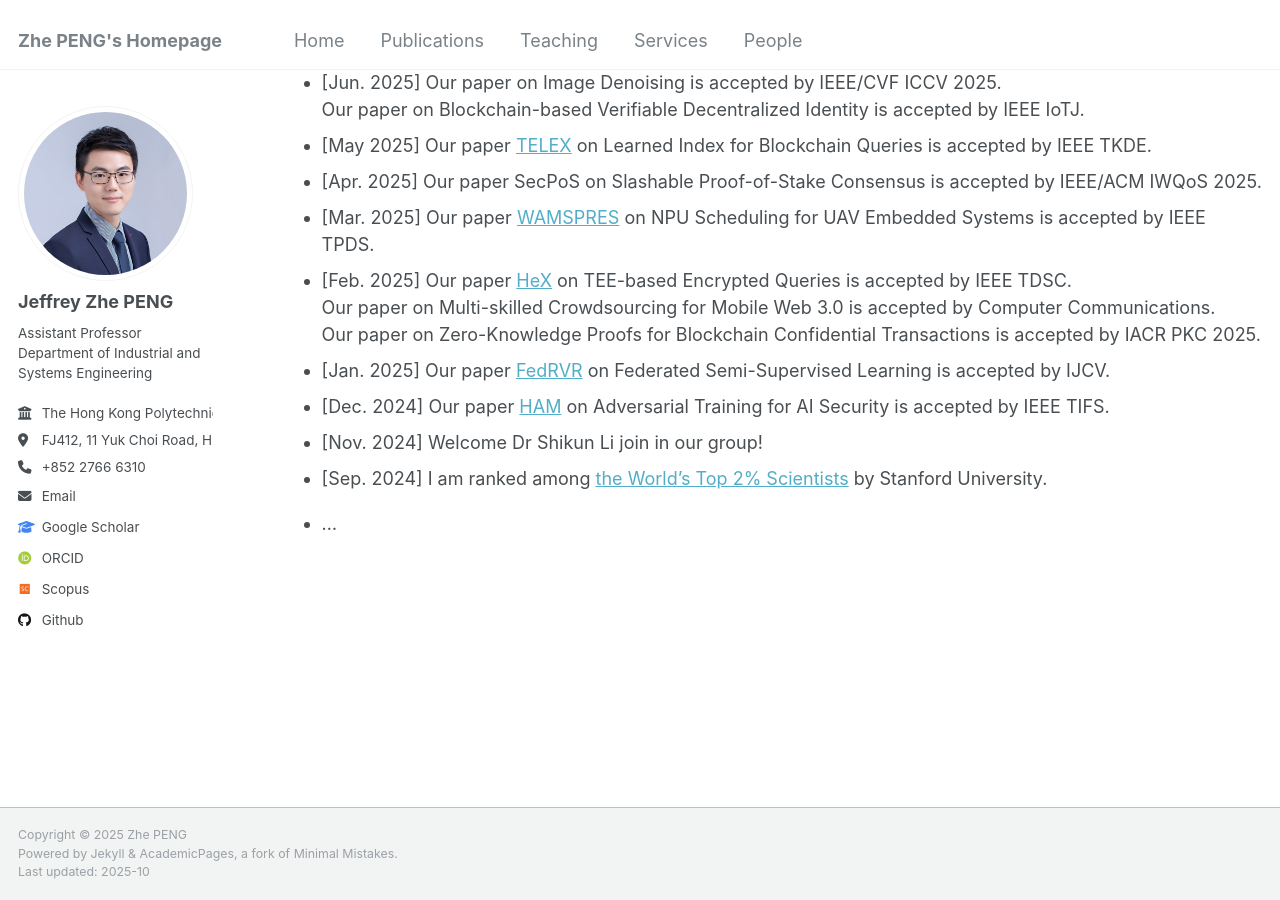
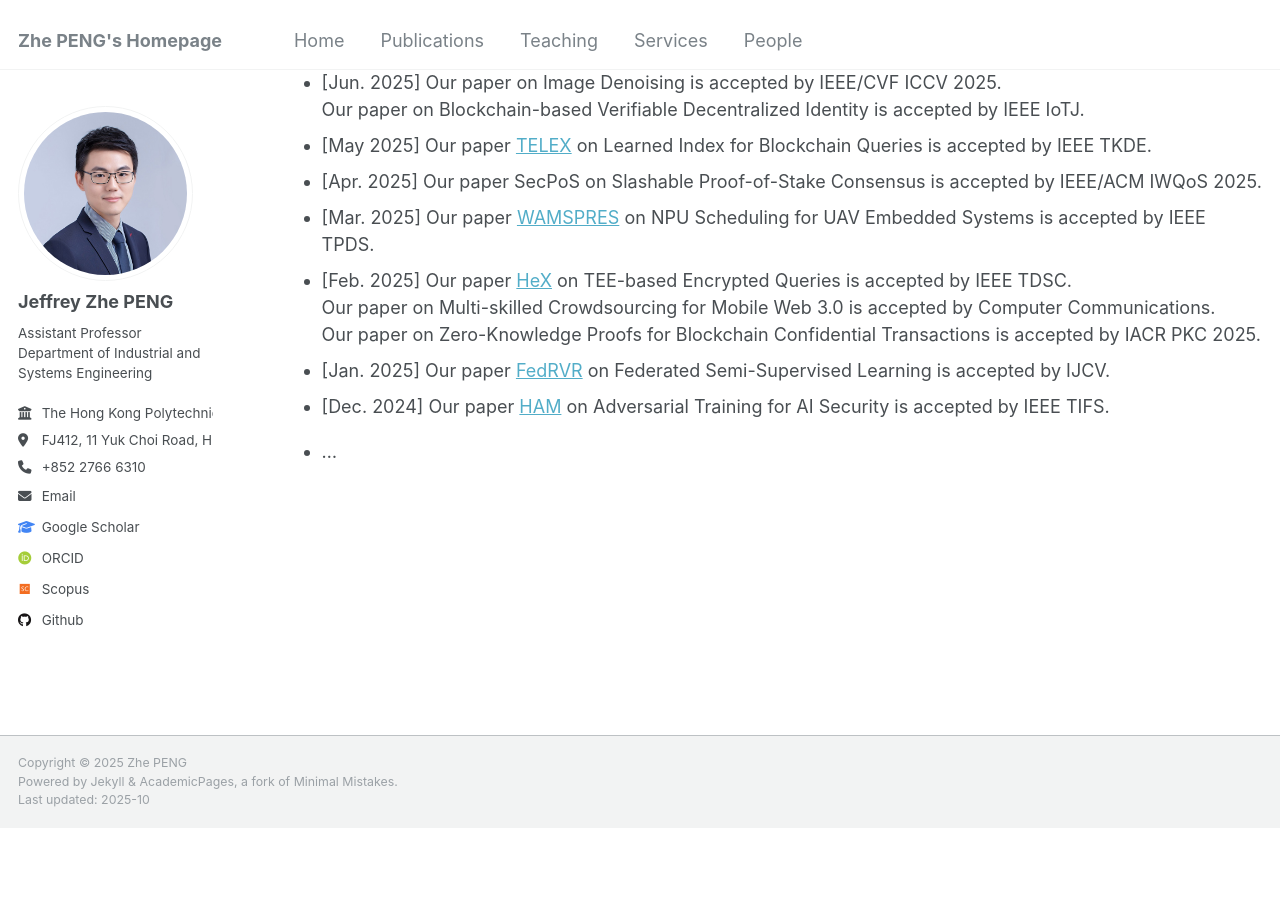
Before and after one commit to PENG-Zhe/peng-zhe.github.io, a Jekyll site: the page built from _pages/about.md, in a window 1280 px wide and 900 px high, scrolled down 1173 px. Built offline with Jekyll 4.4.1, drawn with Linux system fonts in a browser that asks for light colours; some web fonts are replaced; after the commit the page ends 2001 px from its top, so only the background shows below that.

Commit message:
Update about.md

```diff
--- a/_pages/about.md
+++ b/_pages/about.md
@@ -43,11 +43,11 @@ Our paper on Multi-skilled Crowdsourcing for Mobile Web 3.0 is accepted by Compu
 Our paper on Zero-Knowledge Proofs for Blockchain Confidential Transactions is accepted by IACR PKC 2025.
 - [Jan. 2025] Our paper <a href="https://link.springer.com/article/10.1007/s11263-024-02330-1" target="_blank">FedRVR</a> on Federated Semi-Supervised Learning is accepted by IJCV.
 - [Dec. 2024] Our paper <a href="https://ieeexplore.ieee.org/document/10795188" target="_blank">HAM</a> on Adversarial Training for AI Security is accepted by IEEE TIFS.
-- [Nov. 2024] Welcome Dr Shikun Li join in our group!
-- [Sep. 2024] I am ranked among <a href="https://elsevier.digitalcommonsdata.com/datasets/btchxktzyw/7" target="_blank">the World’s Top 2% Scientists</a> by Stanford University.
 
 
 <div style="display:none">
+- [Nov. 2024] Welcome Dr Shikun Li join in our group!
+- [Sep. 2024] I am ranked among <a href="https://elsevier.digitalcommonsdata.com/datasets/btchxktzyw/7" target="_blank">the World’s Top 2% Scientists</a> by Stanford University.
 - [Aug. 2024] Welcome Dr Qing Ma, Jiamin Deng, and Yihao Zheng join in our group!
 - [May 2024] Two papers are accepted by IEEE/ACM IWQoS 2024.
 - [Mar. 2024] One paper is accepted by IEEE ICaMaL 2024.
```
